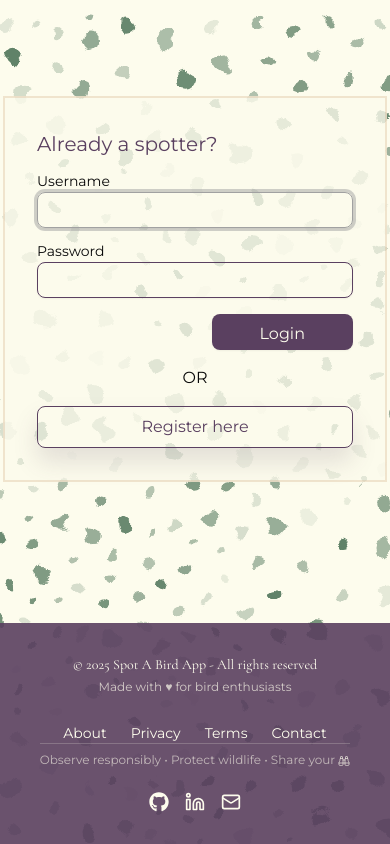
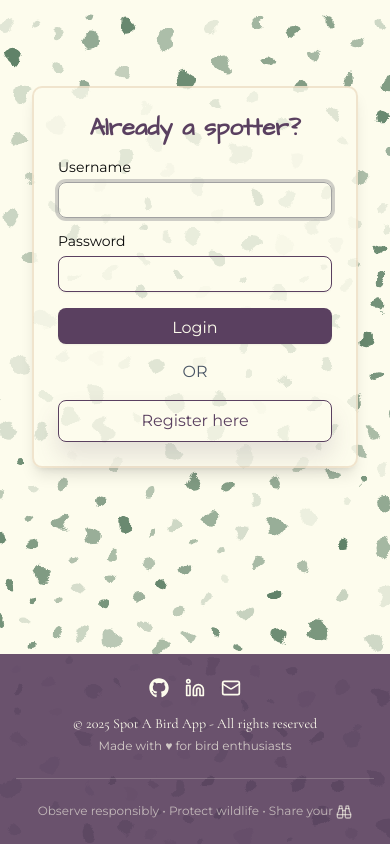
Before and after one commit to evaperisteri/spot-a-bird-react, a React (Vite) app: page /login in a window 390 px wide. Built offline with nearby package versions, Linux system fonts and the light colour scheme.

Commit message:
responsive

```diff
--- a/src/components/layout/Footer.tsx
+++ b/src/components/layout/Footer.tsx
@@ -1,4 +1,3 @@
-import { Link } from "react-router-dom";
 import { FaGithub } from "react-icons/fa";
 import { Binoculars, Linkedin, Mail } from "lucide-react";
 
@@ -6,43 +5,30 @@ export default function Footer() {
   const currentYear = new Date().getFullYear();
 
   return (
-    <footer className="bg-purple/90 text-offwhite py-8 mt-auto">
+    <footer className="bg-purple/90 text-offwhite py-6 md:py-8">
       <div className="container mx-auto px-4 sm:px-6 lg:px-8">
-        <div className="flex flex-col md:flex-row justify-between items-center gap-6">
-          {/* Copyright */}
-          <div className="text-center md:text-left">
+        {/* Main footer content */}
+        <div className="flex flex-col md:flex-row justify-between items-center gap-4 md:gap-6">
+          {/* Copyright - centered on mobile, left-aligned on desktop */}
+          <div className="text-center md:text-left order-2 md:order-1">
             <p className="font-serif text-sm lg:text-base">
               © {currentYear} Spot A Bird App - All rights reserved
             </p>
-            <p className="text-offwhite/70 text-xs m-1 text-center">
+            <p className="text-offwhite/70 text-xs mt-1">
               Made with ♥ for bird enthusiasts
             </p>
           </div>
 
-          {/* Quick Links */}
-          <div>
-            <div className="flex flex-wrap justify-center gap-6 text-sm">
-              <Link to="/about" className="hover:text-sage transition-colors">
-                About
-              </Link>
-              <Link to="/privacy" className="hover:text-sage transition-colors">
-                Privacy
-              </Link>
-              <Link to="/terms" className="hover:text-sage transition-colors">
-                Terms
-              </Link>
-              <Link to="/contact" className="hover:text-sage transition-colors">
-                Contact
-              </Link>
-            </div>
-            <p className=" pt-2 text-xs text-offwhite/60 border-t border-offwhite/20">
+          {/* Middle text - hidden on mobile, shown on desktop */}
+          <div className="hidden md:block order-2">
+            <p className="text-xs text-offwhite/60 border-t border-offwhite/20 pt-2">
               Observe responsibly • Protect wildlife • Share your{" "}
-              <Binoculars className="inline h-3 w-3" />
+              <Binoculars className="inline h-4 w-4" />
             </p>
           </div>
 
           {/* Social Links */}
-          <div className="flex items-center gap-4">
+          <div className="flex items-center gap-4 order-1 md:order-3">
             <a
               href="https://github.com/evaperisteri/"
               target="_blank"
@@ -53,11 +39,11 @@ export default function Footer() {
               <FaGithub className="w-5 h-5" />
             </a>
             <a
-              href="www.linkedin.com/in/evangelia-peristeri-984a44360"
+              href="https://www.linkedin.com/in/evangelia-peristeri-984a44360/"
               target="_blank"
               rel="noopener noreferrer"
               className="text-offwhite hover:text-sage transition-colors"
-              aria-label="Twitter"
+              aria-label="Linked-in"
             >
               <Linkedin className="w-5 h-5" />
             </a>
@@ -71,12 +57,13 @@ export default function Footer() {
           </div>
         </div>
 
-        {/* Mobile bottom text */}
-        {/* <div className="text-center mt-6 pt-6 border-t border-offwhite/20">
+        {/* Mobile bottom text - shown only on mobile */}
+        <div className="text-center mt-6 pt-6 border-t border-offwhite/20 md:hidden">
           <p className="text-xs text-offwhite/60">
-            Observe responsibly • Protect wildlife • Share your findings
+            Observe responsibly • Protect wildlife • Share your{" "}
+            <Binoculars className="inline h-4 w-4" />
           </p>
-        </div> */}
+        </div>
       </div>
     </footer>
   );
--- a/src/components/layout/Layout.tsx
+++ b/src/components/layout/Layout.tsx
@@ -1,20 +1,21 @@
 import { Outlet } from "react-router-dom";
-// import Header from "./Header";
 import Footer from "./Footer";
 
 export default function Layout() {
   return (
     <div className="bg-[url('/images/ssspot.svg')] bg-cover bg-center min-h-screen">
-      <div className="grid grid-rows-[auto_1fr_auto] min-h-screen">
-        <div className="h-20">{/* <Header /> */}</div>
-        <div className=" overflow-auto ">
-          <div className="mt-4 mx-auto w-full max-w-7xl sm:px-6 lg:px-8 ">
+      <div className="flex flex-col min-h-screen">
+        {/* Main content area with proper responsive padding */}
+        <main className="flex-grow overflow-auto">
+          <div className="my-6 mx-auto w-full max-w-7xl px-4 sm:px-6 lg:px-8">
             <Outlet />
           </div>
-        </div>
-        <div className="">
+        </main>
+
+        {/* Footer at the bottom */}
+        <footer className="mt-auto">
           <Footer />
-        </div>
+        </footer>
       </div>
     </div>
   );
--- a/src/pages/HomePage.tsx
+++ b/src/pages/HomePage.tsx
@@ -40,12 +40,12 @@ const HomePage = () => {
       <div className="p-6">
         <img
           src="/images/Chat5.png"
-          className="h-60 w-60 shadow-heavy rounded-full border-2 border-lilac/80 hover-glow "
+          className="h-40 w-40 md:h-60 md:w-60 shadow-heavy rounded-full border-2 border-lilac/80 hover-glow "
           alt="Logo"
         />
       </div>
       <p className="text-lg md:text-xl text-sage font-sans mb-8 text-center mx-auto ">
-        Spot and log bird sightings in Greece.
+        Spot and log bird species in Greece.
       </p>
 
       <div className="text-center mx-auto">
--- a/src/pages/LoginPage.tsx
+++ b/src/pages/LoginPage.tsx
@@ -6,8 +6,7 @@ import { Button } from "../components/ui/button.tsx";
 import { Label } from "../components/ui/label.tsx";
 import { useAuth } from "../hooks/useAuth.ts";
 import { toast } from "sonner";
-import { Link } from "react-router-dom";
-import { useNavigate } from "react-router-dom";
+import { Link, useNavigate } from "react-router-dom";
 
 export default function LoginPage() {
   const { loginUser } = useAuth();
@@ -22,73 +21,76 @@ export default function LoginPage() {
   });
 
   const onSubmit = async (data: LoginFields) => {
-    console.log("Form submitted with:", data);
     try {
-      console.log("Attempting login...");
       await loginUser(data);
-      console.log("Login successful, navigating...", data);
       toast.success("Login successful!");
       navigate("/dashboard");
     } catch (err) {
-      console.error("Login error:", err);
       toast.error(err instanceof Error ? err.message : "Login failed...");
     }
   };
 
   return (
-    <>
-      <div className="items-center justify-center sm:px-6 lg:px-8">
+    <div className="flex items-center justify-center min-h-[60vh] py-8">
+      <div className="w-full max-w-md mx-4">
         <form
           onSubmit={handleSubmit(onSubmit)}
-          className="max-w-sm mx-auto p-8 space-y-4 border-2 border-eggshell/30 roundedmy-12  bg-offwhite/80 "
+          className="p-6 space-y-4 border-2 border-eggshell/30 rounded-lg bg-offwhite/80 shadow-lg"
         >
-          <h1 className="text-purple text-xl">Already a spotter?</h1>
+          <h1 className="text-2xl font-logo font-bold text-purple text-center">
+            Already a spotter?
+          </h1>
+
           <div>
-            <Label htmlFor="username" className="mb-1">
+            <Label htmlFor="username" className="block mb-2">
               Username
             </Label>
             <Input
-              className=" hover:border-eggshell"
+              className="w-full hover:border-eggshell"
               id="username"
               autoFocus
               {...register("username")}
               disabled={isSubmitting}
             />
             {errors.username && (
-              <div className="text-rose-800">{errors.username.message}</div>
+              <div className="text-rose-800 text-sm mt-1">
+                {errors.username.message}
+              </div>
             )}
           </div>
 
           <div>
-            <Label htmlFor="password" className="mb-1">
+            <Label htmlFor="password" className="block mb-2">
               Password
             </Label>
             <Input
               id="password"
               type="password"
-              className=" hover:border-eggshell"
+              className="w-full hover:border-eggshell"
               {...register("password")}
               disabled={isSubmitting}
             />
             {errors.password && (
-              <div className="text-rose-800">{errors.password.message}</div>
+              <div className="text-rose-800 text-sm mt-1">
+                {errors.password.message}
+              </div>
             )}
           </div>
 
-          <div className="flex justify-end">
-            <Button type="submit" disabled={isSubmitting}>
-              {isSubmitting ? "Logging ..." : "Login"}
-            </Button>
-          </div>
-          <p className="text-center">OR</p>
+          <Button type="submit" className="w-full" disabled={isSubmitting}>
+            {isSubmitting ? "Logging in..." : "Login"}
+          </Button>
+
+          <p className="text-center text-gray-600">OR</p>
+
           <Link
-            className="text-purple font-sans hover:text-purple/70 border border-purple hover:border-eggshell rounded-md p-2 shadow-soft block text-center"
+            className="block text-center text-purple font-sans hover:text-purple/70 border border-purple hover:border-eggshell rounded-md py-2 shadow-soft transition-colors"
             to="/users/register"
           >
             Register here
           </Link>
         </form>
       </div>
-    </>
+    </div>
   );
 }
--- a/src/pages/StatisticsPage.tsx
+++ b/src/pages/StatisticsPage.tsx
@@ -167,11 +167,11 @@ export default function StatisticsPage() {
             <div className="mt-6 bg-white rounded-lg p-4 shadow-md">
               <h3 className="font-semibold text-purple mb-4 flex items-center">
                 <BarChart3 className="w-5 h-5 mr-2" />
-                My Statistics
+                Log Statistics
               </h3>
               <div className="grid grid-cols-1 md:grid-cols-3 gap-4">
                 <div className="text-center">
-                  <h4 className="text-purple/70">My Logs</h4>
+                  <h4 className="text-purple/70">Logs Saved</h4>
                   <p className="text-xl font-bold text-sage">
                     {userStats.totalLogs}
                   </p>
```
Also changed, not shown: src/pages/EditUserPage.tsx (+21 -2 lines), src/pages/UserManagment.tsx (+7 -13 lines).
